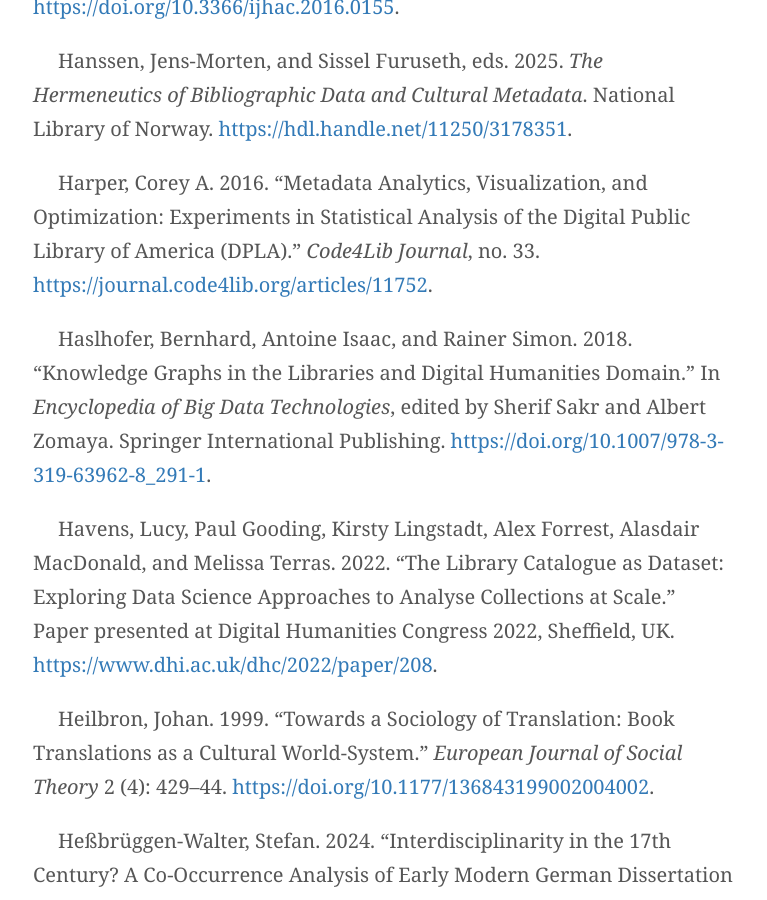
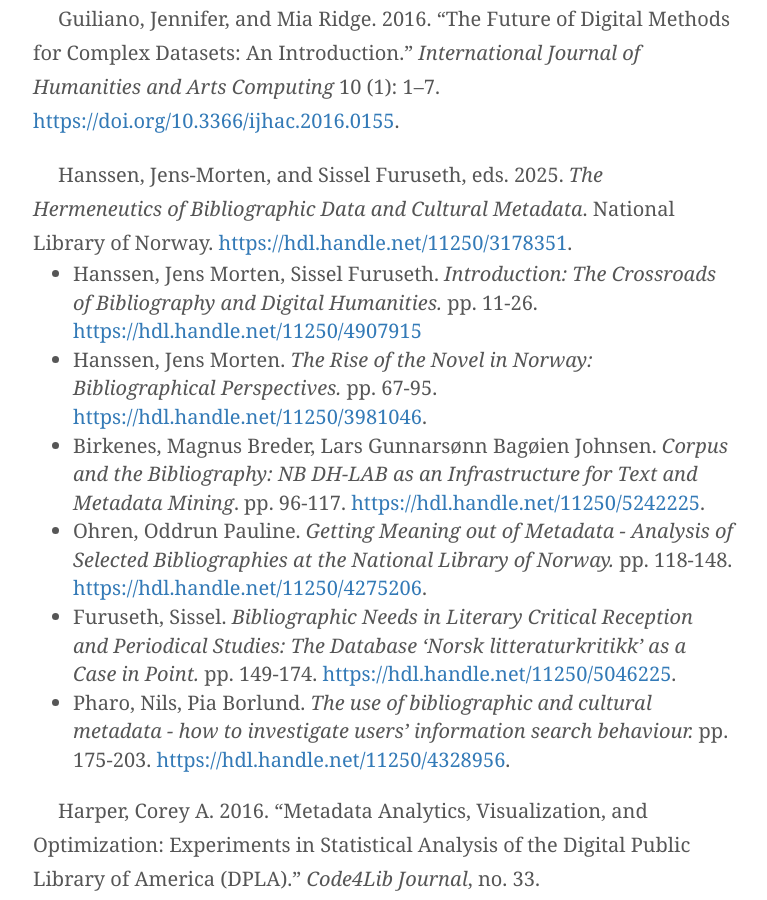
Before and after one commit to pkiraly/pkiraly.github.io, a Jekyll site: the page built from bibliography.md, in a window 1280 px wide and 900 px high, scrolled down 4138 px. Shown: the whole window, without its empty margins (257-1024 px from the left). Built offline with Jekyll 4.4.1, drawn with Linux system fonts in a browser that asks for light colours; nearby versions of some CDN libraries; some web fonts are replaced; comment, search, counter and statistics services are not loaded; some of the changed text lies outside the part shown.

Commit message:
Add bibliography

```diff
--- a/bibliography.md
+++ b/bibliography.md
@@ -50,7 +50,7 @@
 Gooding, Paul, Melissa M. Terras, and Sarah Ames (eds). 2025. _Library Catalogues as Data: Research, Practice and Usage._ Facet Publishing. 228 p. [https://doi.org/10.29085/9781783306602](https://doi.org/10.29085/9781783306602)
 * Gooding, Paul, Melissa Terras, and Sarah Ames. _Introduction: The Library Catalogue Data Ecosystem._ pp. xxix-xl. [https://doi.org/10.29085/9781783306602.002](https://doi.org/10.29085/9781783306602.002).
 * Lavoie, Brian. _Making the Conceptual Concrete: Defining, Describing and Visualising Collective Collections._ pp. 1-18. [https://doi.org/10.29085/9781783306602.003](https://doi.org/10.29085/9781783306602.003).
-* Király, Péter, Tomasz Umerle, Vojtěch Malínek, et al. _Effects of Open Science and the Digital Transformation on the Bibliographical Data Landscape._ pp. 19-44. [https://doi.org/10.29085/9781783306602.004](https://doi.org/10.29085/9781783306602.004).
+* Király, Péter, Tomasz Umerle, Vojtěch Malínek, Elzbieta Herden, Beata Koper, Giovanni Colavizza, Rindert Jagersma, Leo Lahti, David Lindemann, Jakub Maciej Łubocki, Alexandra Milanova, Róbert Péter, Nanette Rißler-Pipka, Dorota Siwecka, Matteo Romanello, Marcin Roszkowski, Mikko Tolonen and Ondřej Vimr. _Effects of Open Science and the Digital Transformation on the Bibliographical Data Landscape._ pp. 19-44. [https://doi.org/10.29085/9781783306602.004](https://doi.org/10.29085/9781783306602.004).
 * Candela, Gustavo. _Data Quality in Library Catalogues and Its Impact on Access, Analysis and Reuse._ pp. 45-60. [https://doi.org/10.29085/9781783306602.005](https://doi.org/10.29085/9781783306602.005.
 * Havens, Lucy. _Data Bias and the Natural Language Processing of Metadata._ pp. 61-84. [https://doi.org/10.29085/9781783306602.006](https://doi.org/10.29085/9781783306602.006).
 * Eve, Martin Paul. _‘Contains Scenes of Mild Peril’: Illuminating the Catalogues of Dark Archives._ pp. 85-100. [https://doi.org/10.29085/9781783306602.007](https://doi.org/10.29085/9781783306602.007).
@@ -65,6 +65,12 @@
 Guiliano, Jennifer, and Mia Ridge. 2016. “The Future of Digital Methods for Complex Datasets: An Introduction.” _International Journal of Humanities and Arts Computing_ 10 (1): 1–7. [https://doi.org/10.3366/ijhac.2016.0155](https://doi.org/10.3366/ijhac.2016.0155).
 
 Hanssen, Jens-Morten, and Sissel Furuseth, eds. 2025. _The Hermeneutics of Bibliographic Data and Cultural Metadata_. National Library of Norway. [https://hdl.handle.net/11250/3178351](https://hdl.handle.net/11250/3178351).
+* Hanssen, Jens Morten, Sissel Furuseth. _Introduction: The Crossroads of Bibliography and Digital Humanities._ pp. 11-26. [https://hdl.handle.net/11250/4907915](https://hdl.handle.net/11250/4907915)
+* Hanssen, Jens Morten. _The Rise of the Novel in Norway: Bibliographical Perspectives._ pp. 67-95. [https://hdl.handle.net/11250/3981046](https://hdl.handle.net/11250/3981046).
+* Birkenes, Magnus Breder, Lars Gunnarsønn Bagøien Johnsen. _Corpus and the Bibliography: NB DH-LAB as an Infrastructure for Text and Metadata Mining_. pp. 96-117. [https://hdl.handle.net/11250/5242225](https://hdl.handle.net/11250/5242225).
+* Ohren, Oddrun Pauline. _Getting Meaning out of Metadata - Analysis of Selected Bibliographies at the National Library of Norway._ pp. 118-148. [https://hdl.handle.net/11250/4275206](https://hdl.handle.net/11250/4275206).
+* Furuseth, Sissel. _Bibliographic Needs in Literary Critical Reception and Periodical Studies: The Database 'Norsk litteraturkritikk' as a Case in Point._ pp. 149-174. [https://hdl.handle.net/11250/5046225](https://hdl.handle.net/11250/5046225).
+* Pharo, Nils, Pia Borlund. _The use of bibliographic and cultural metadata - how to investigate users' information search behaviour._ pp. 175-203. [https://hdl.handle.net/11250/4328956](https://hdl.handle.net/11250/4328956).
 
 Harper, Corey A. 2016. “Metadata Analytics, Visualization, and Optimization: Experiments in Statistical Analysis of the Digital Public Library of America (DPLA).” _Code4Lib Journal_, no. 33. [https://journal.code4lib.org/articles/11752](https://journal.code4lib.org/articles/11752).
 
```
Also changed, not shown: other parts of bibliography.md (+1 -3 lines).
